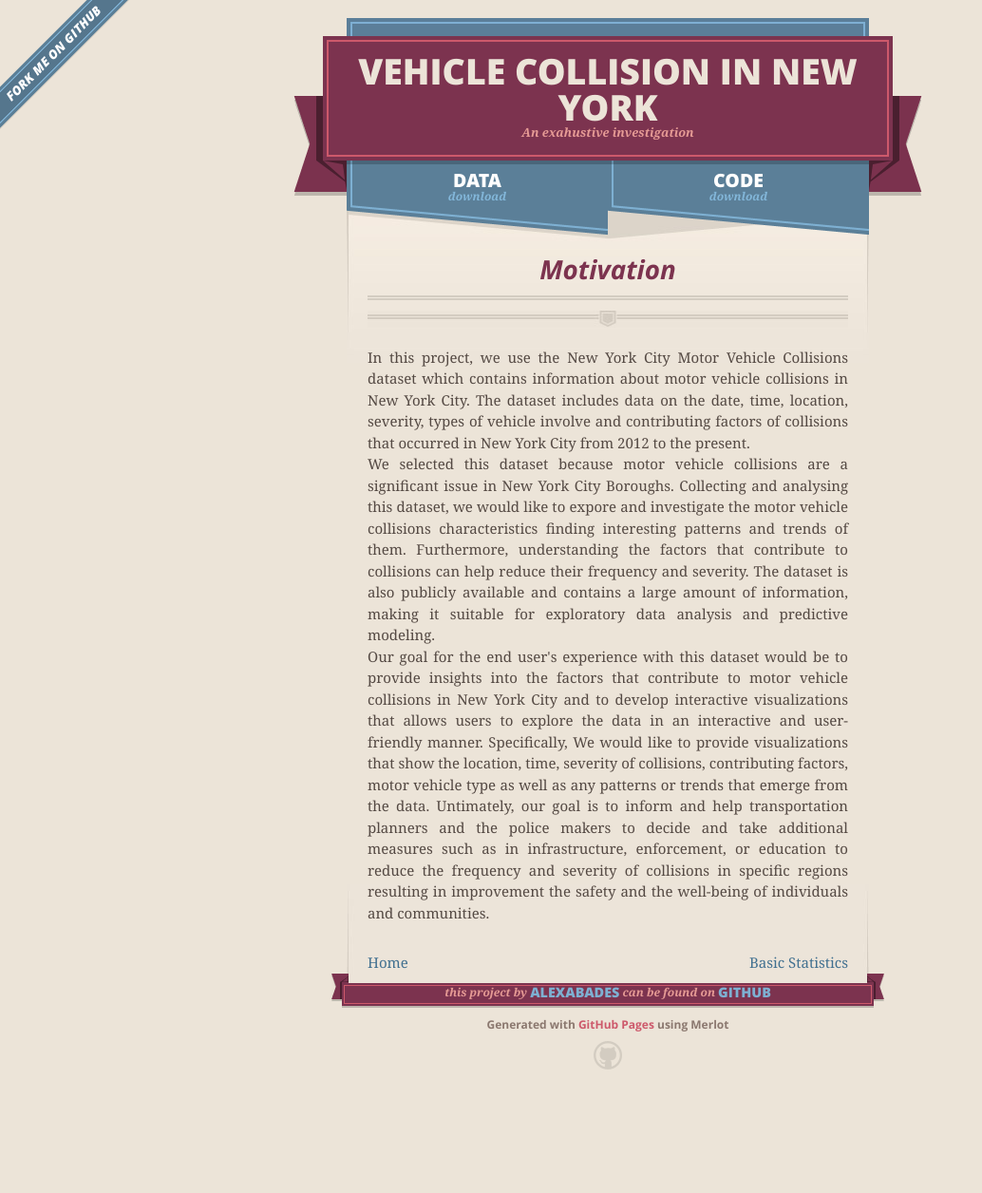
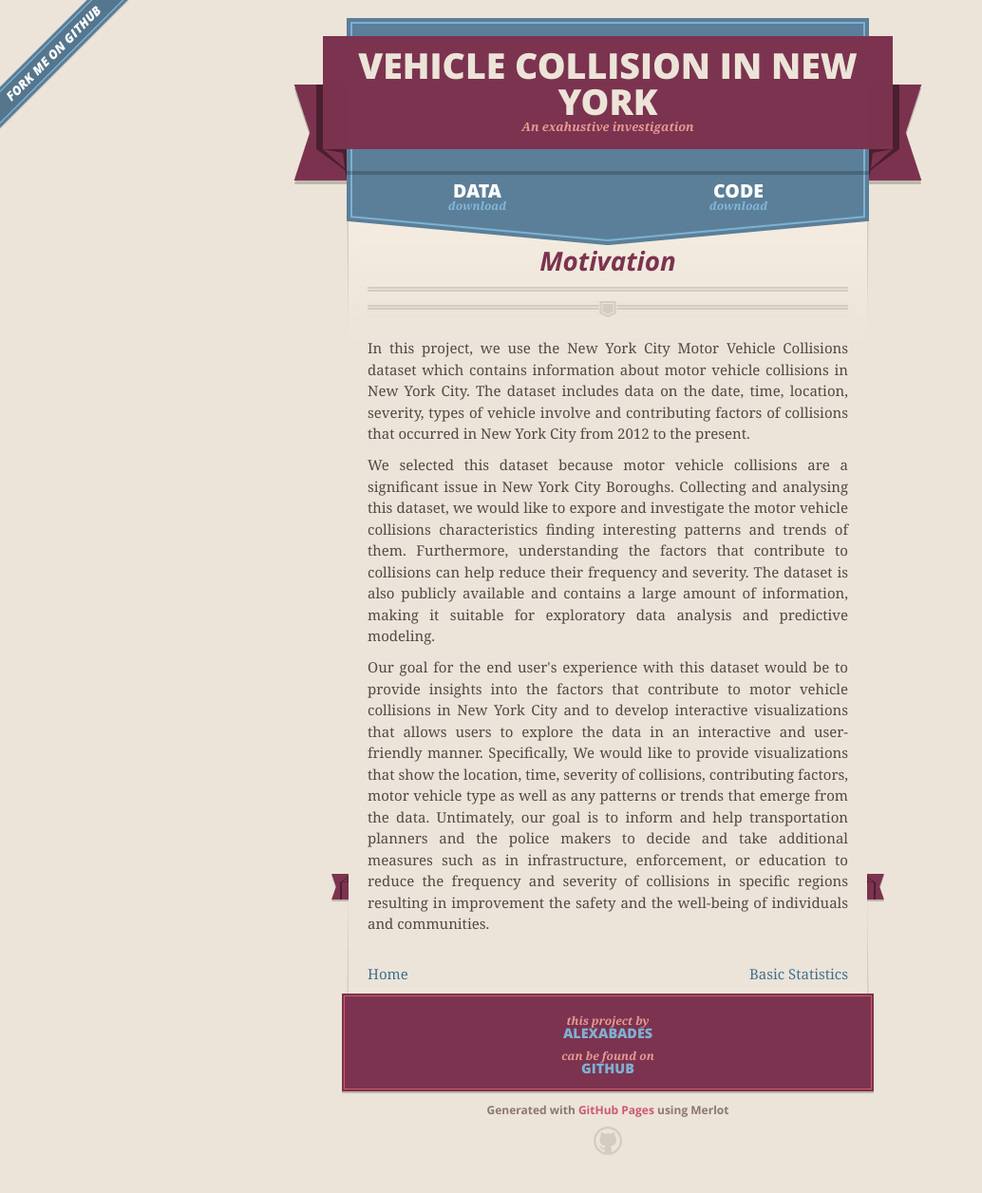
Before and after one commit to AlexAbades/veh-col-NY, a Jekyll site: the page built from pages/motivation.md, in a window 1280 px wide. Shown: the whole page at 95% size, without its empty margins (0-1034 px from the left). Built offline with Jekyll 4.4.1, drawn with Linux system fonts in a browser that asks for light colours; our own code applies the rules of GitHub Pages for plain Markdown files; before the commit the page ends 1166 px from its top, so only the background shows below that.

Commit message:
Probable that is fix header

```diff
--- a/_layouts/default.html
+++ b/_layouts/default.html
@@ -5,9 +5,9 @@
     <meta http-equiv="X-UA-Compatible" content="IE=edge">
     <meta name="viewport" content="width=640">
 
-    <link rel="stylesheet" href="{{ '/assets/css/style.css?v=' | append: site.github.build_revision | relative_url }}" media="screen">
-    <link rel="stylesheet" href="{{ '/assets/css/mobile.css' | relative_url }}" media="handheld, only screen and (max-device-width:640px)">
-    <link rel="stylesheet" href="{{ '/assets/css/non-screen.css' | relative_url }}" media="handheld, only screen and (max-device-width:640px)">
+    <link rel="stylesheet" href="{{ '/assets/css/style.css' | relative_url }}">
+    <link rel="stylesheet" href="{{ '/assets/css/mobile.css' | relative_url }}" media="only screen and (max-width:640px)">
+    <link rel="stylesheet" href="{{ '/assets/css/non-screen.css' | relative_url }}" media="only screen and (max-width:640px)">
 
     <script src="{{ '/assets/js/modernizr.js' | relative_url }}"></script>
     <script src="https://code.jquery.com/jquery-1.12.4.min.js" integrity="sha256-ZosEbRLbNQzLpnKIkEdrPv7lOy9C27hHQ+Xp8a4MxAQ=" crossorigin="anonymous"></script>
@@ -28,20 +28,21 @@
     <div class="shell">
 
       <header>
-        <span class="ribbon-outer">
-          <span class="ribbon-inner">
+        <div class="ribbon-outer">
+          <div class="ribbon-inner">
             <h1>{{ site.title | default: site.github.repository_name }}</h1>
             <h2>{{ site.description | default: site.github.project_tagline }}</h2>
-          </span>
+          </div>
           <span class="left-tail"></span>
           <span class="right-tail"></span>
-        </span>
+        </div>
       </header>
 
       {% if site.show_downloads %}
         <section id="downloads">
+          <h2>Downloads</h2>
           <span class="inner">
-            <a href="{{ site.baseurl }}/assets/data/clean_dataset.zip" class="zip">DATA<em>download</em></a><a href="{{ site.baseurl }}/assets/scripts/New_York_Collisions.zip" class="zip">CODE<em>download</em></a>
+            <a href="{{ site.baseurl }}/assets/data/clean_dataset.zip" class="zip">DATA<em>download</em></a><a href="{{ site.baseurl }}/assets/scripts/New_York_Collisions.zip" class="tgz">CODE<em>download</em></a>
           </span>
         </section>
       {% else %}
--- a/_sass/jekyll-theme-merlot.scss
+++ b/_sass/jekyll-theme-merlot.scss
@@ -1,4 +1,4 @@
 @import "screen";
 @import "rouge-base16-solarized";
-@import url("non-screen.css") handheld;
-@import url("non-screen.css") only screen and (max-device-width:640px);
+@import url("non-screen.css") screen;
+@import url("non-screen.css") only screen and (max-width:640px);
--- a/assets/css/style.scss
+++ b/assets/css/style.scss
@@ -51,6 +51,6 @@
   .midleTitle {
     text-align: center;
     margin: 20px 0 20px;
-    font-size: 1.55em;
+    font-size: 1.8em;
     color: #544943;
   }
--- a/pages/motivation.md
+++ b/pages/motivation.md
@@ -4,13 +4,15 @@ layout: default
 
 # Motivation
 * * *
-
+<p></p>
 <div class="text">
 In this project, we use the New York City Motor Vehicle Collisions dataset which contains information about motor vehicle collisions in New York City. The dataset includes data on the date, time, location, severity, types of vehicle involve and contributing factors of collisions that occurred in New York City from 2012 to the present.
 </div>
+<p></p>
 <div class="text">
 We selected this dataset because motor vehicle collisions are a significant issue in New York City Boroughs. Collecting and analysing this dataset, we would like to expore and investigate the motor vehicle collisions characteristics finding interesting patterns and trends of them. Furthermore, understanding the factors that contribute to collisions can help reduce their frequency and severity. The dataset is also publicly available and contains a large amount of information, making it suitable for exploratory data analysis and predictive modeling.
 </div>
+<p></p>
 <div class="text">
 Our goal for the end user's experience with this dataset would be to provide insights into the factors that contribute to motor vehicle collisions in New York City and to develop interactive visualizations that allows users to explore the data in an interactive and user-friendly manner. Specifically, We would like to provide visualizations that show the location, time, severity of collisions, contributing factors, motor vehicle type as well as any patterns or trends that emerge from the data. Untimately, our goal is to inform and help transportation planners and the police makers to decide and take additional measures such as in infrastructure, enforcement, or education to reduce the frequency and severity of collisions in specific regions resulting in improvement the safety and the well-being of individuals and communities.
 </div>
```
